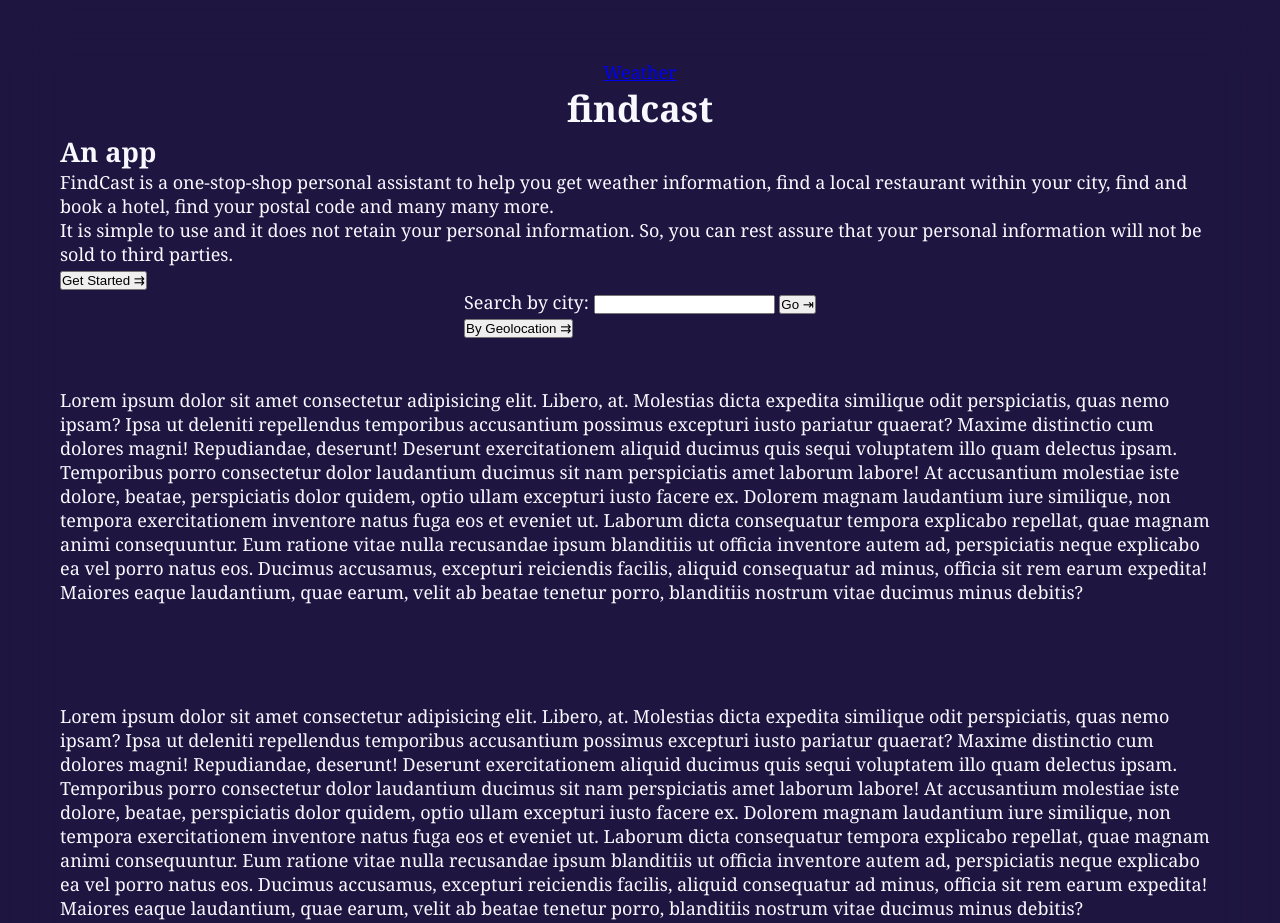
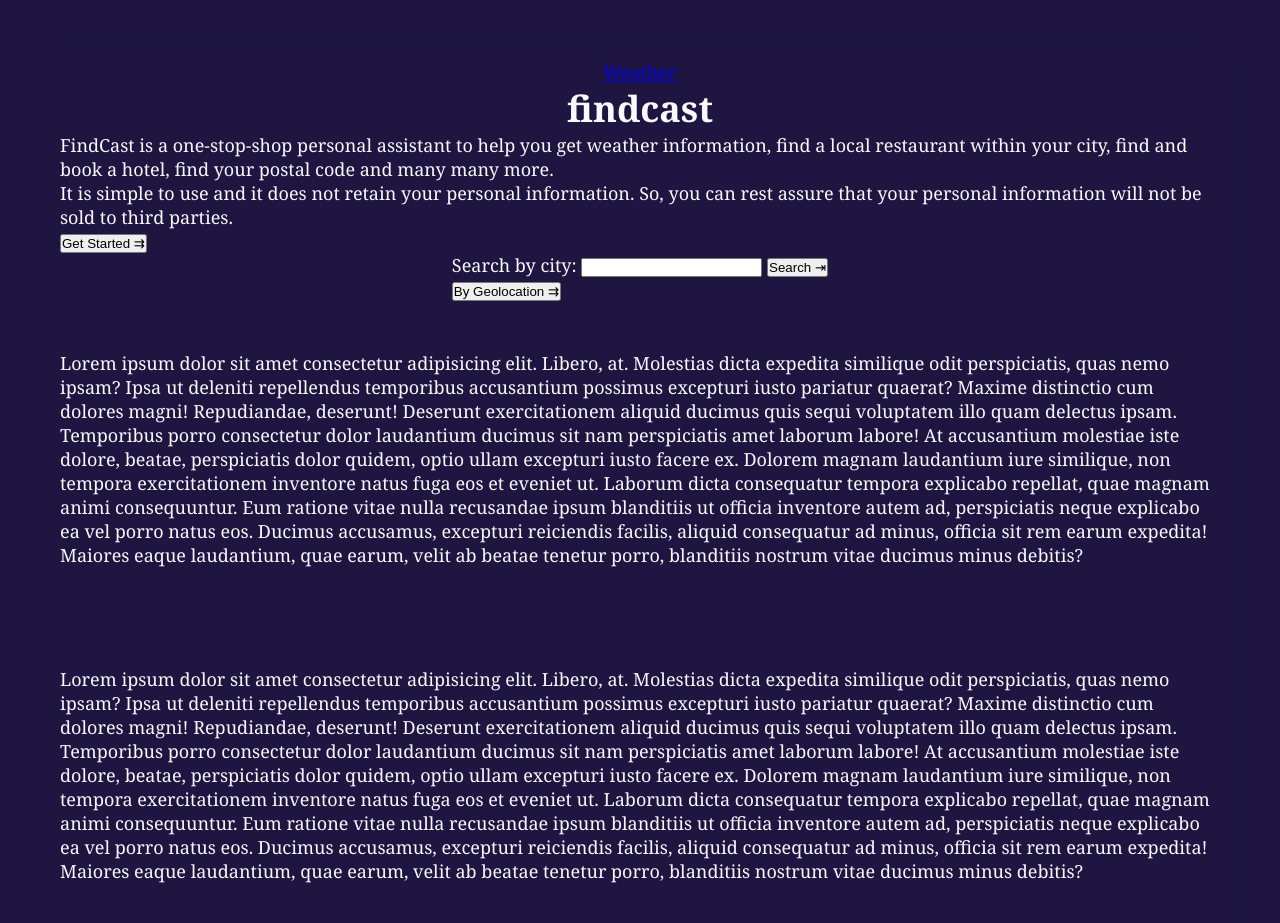
Before and after one commit to mudiagauwojeya/Forecast, a website built with webpack: page dist/index.html in a window 1280 px wide. Shown: the top 923 px of the page. Built offline with nearby package versions, Linux system fonts and the light colour scheme.

Commit message:
:construction: Update the html elements class attribute

```diff
--- a/dist/index.html
+++ b/dist/index.html
@@ -18,7 +18,6 @@
 		<a href="weather.html">Weather</a>
 		<h1 class="heading__primary">findcast</h1>
 		<div class="intro">
-			<h2 class="intro__heading">An app</h2>
 			<div class="intro__content">
 				<p class="intro__description">
 					FindCast is a one-stop-shop personal assistant to help you get
@@ -34,8 +33,8 @@
 			<button class="btn">Get Started &rightrightarrows;</button>
 		</div>
 
-		<div class="products">
-			<div class="product__weather">
+		<section class="products">
+			<div id="product__weather">
 				<form action="#" class="form__group">
 					<label for="#weather-city" class="form__label">
 						Search by city:
@@ -46,15 +45,16 @@
 							id="weather-city"
 						/>
 					</label>
-					<button type="submit" id="weather-btn" class="btn">
-						Go &RightArrowBar;
+					<button type="submit" id="weather-btn" class="form__btn btn">
+						Search &RightArrowBar;
 					</button>
 				</form>
 				<button class="btn" id="weather-coords-btn">
 					By Geolocation &rrarr;
 				</button>
 			</div>
-		</div>
+		</section>
+
 		<div class="lorem">
 			Lorem ipsum dolor sit amet consectetur adipisicing elit. Libero, at.
 			Molestias dicta expedita similique odit perspiciatis, quas nemo ipsam?
```
